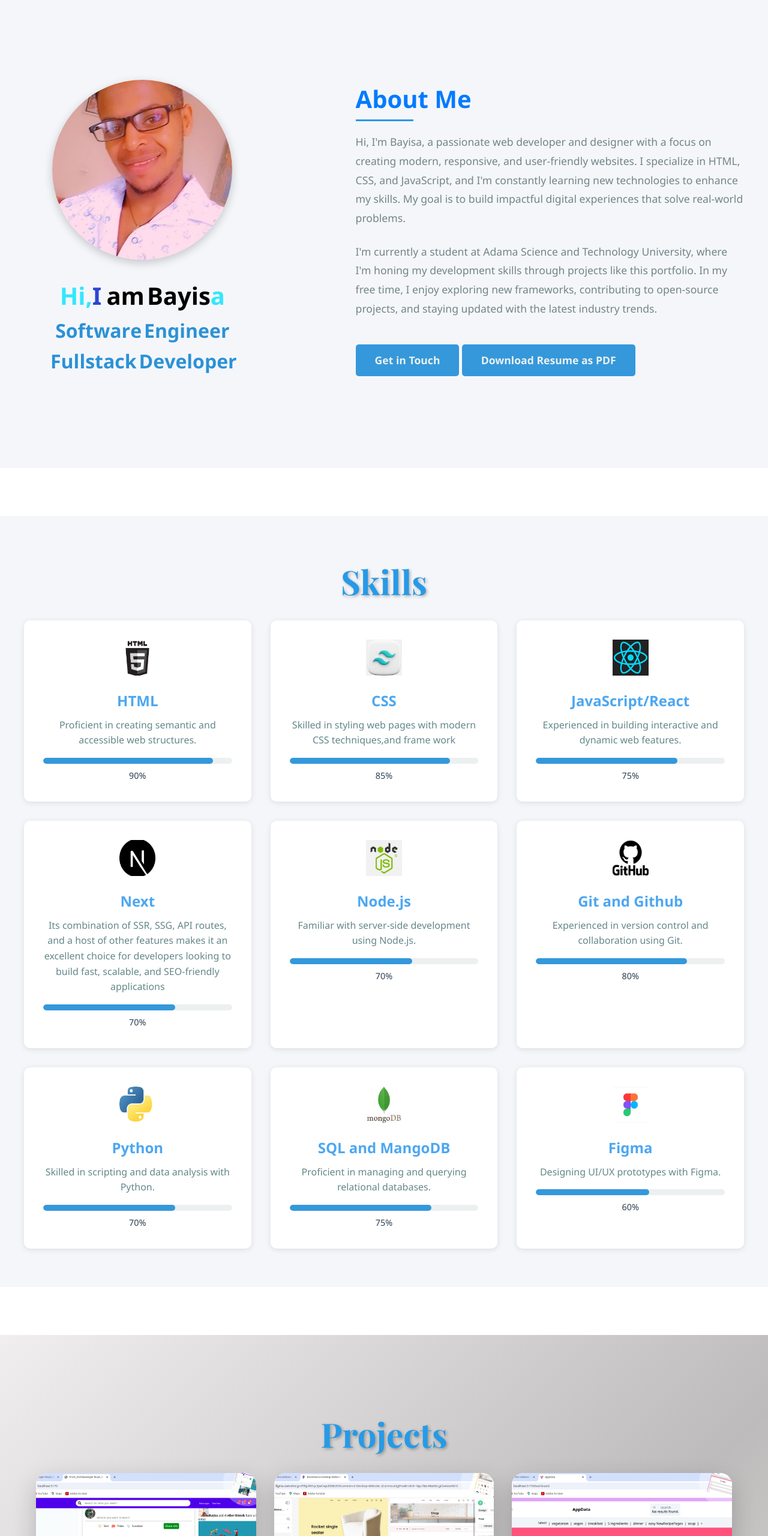
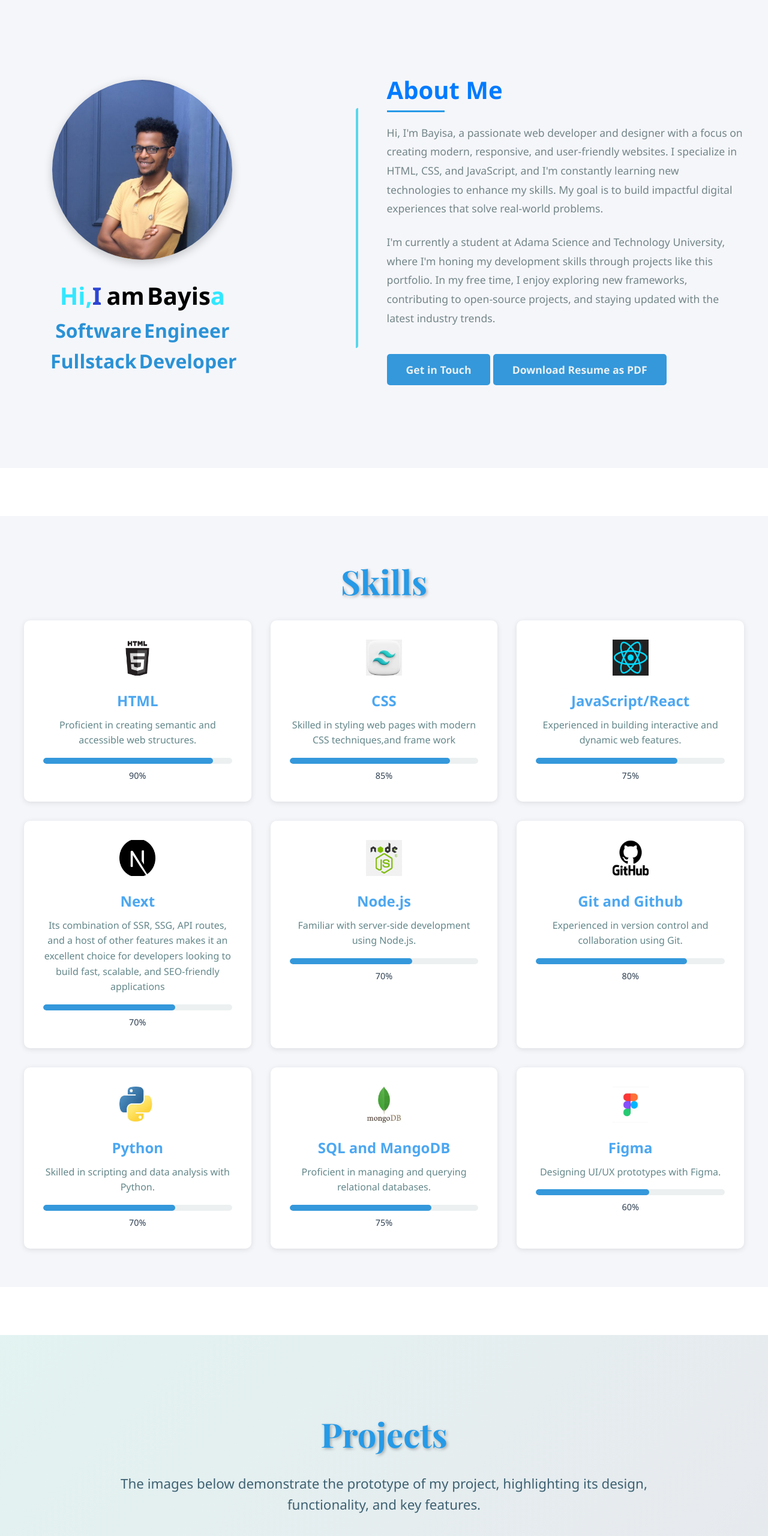
Before and after one commit to bayedhaf/web-dev-class-project, a plain HTML site: page Main.htm in a window 1280 px wide. Shown: the part 100-2660 px from the top of the page at 60% size. Drawn offline with nearby package versions, Linux system fonts and the light colour scheme.

Commit message:
summer commit

```diff
--- a/About.css
+++ b/About.css
@@ -6,7 +6,20 @@ main {
     height: 50px;
     border-radius:50%;
 }
+.vertical-line {
+    border: 2px solid #57d7eb;
+    border-radius: 12px 0px 12px 0px;
+    height: 400px;
+}
 
+
+@media (max-width: 768px) {
+    .vertical-line {
+        height: auto;
+        width: 300px;
+        border-radius: 12px 12px 0px 0px;
+    }
+}
 #about {
     padding: 4rem 2rem;
     background-color: #f5f6fa;
@@ -84,7 +97,7 @@ main {
     text-decoration: none;
     border-radius: 5px;
     font-weight: 600;
-    transition: background-color 0.3s ease, transform 0.3s ease;
+    transition:background-color 0.3s ease, transform 0.3s ease;
 }
 
 .about-content .cta-button:hover {
--- a/Main.htm
+++ b/Main.htm
@@ -47,7 +47,7 @@
                     <div class="about-container">
                         <div class="img-name">
                             <div class="about-image">
-                                <img src="./image/bb1.jpg" alt="Bayisa Profile Picture">
+                                <img  src="./image/me7.jpg" alt="./image/me6.jpg">
                             </div>
                             <div class="me" >
                                 <h2 class="name">
@@ -115,7 +115,7 @@
                     </div>
 
                 </section>
-
+                <div class="vertical-line"></div>
                 <div class="about-content">
                     <h2>About Me</h2>
                     <p>
@@ -242,7 +242,9 @@
                 <div class="section-header">
                     <h2 class="section-title">Projects</h2>
                     <p class="section-subtitle">
-
+                        The images below demonstrate the prototype
+                        of my project, highlighting its design,
+                         functionality, and key features.
                     </p>
                 </div>
                 <div class="project-cards">
--- a/Project.css
+++ b/Project.css
@@ -1,7 +1,7 @@
 
 .project-section {
     padding: 100px 0;
-    background: linear-gradient(135deg, #f0eeee 0%, #bdbbbb 50%, #fcf8f2 100%);
+    background: linear-gradient(135deg, #e2f3f1 0%, #e7eaee 50%, #d3ece9 100%);
     position: relative;
     overflow: hidden;
 }
@@ -12,7 +12,7 @@
     padding: 0 20px;
 }
 
-*/
+
 .section-header {
     text-align: center;
     margin-bottom: 80px;
@@ -34,7 +34,7 @@
 
 .section-subtitle {
     font-size: 1.4rem;
-    color: #fff;
+    color:rgb(61, 97, 114);
     opacity: 0.9;
     max-width: 900px;
     margin: 0 auto;
@@ -143,7 +143,7 @@
 
 .card-description {
     font-size: 1.1rem;
-    color: black;
+    color: rgb(109, 122, 129);
     line-height: 1.6;
     opacity: 0;
     transform: translateY(20px);
@@ -174,7 +174,7 @@
     box-shadow: 0 5px 15px rgba(0, 0, 0, 0.2);
 }
 
-/* Animations */
+
 @keyframes fadeInUp {
     0% {
         opacity: 0;
@@ -198,7 +198,6 @@
     }
 }
 
-/* Responsive Design */
 @media (max-width: 1024px) {
     .project-cards {
         grid-template-columns: repeat(auto-fit, minmax(250px, 1fr));
```
Also changed, not shown: image/me6.jpg (added), image/me7.jpg (added).
